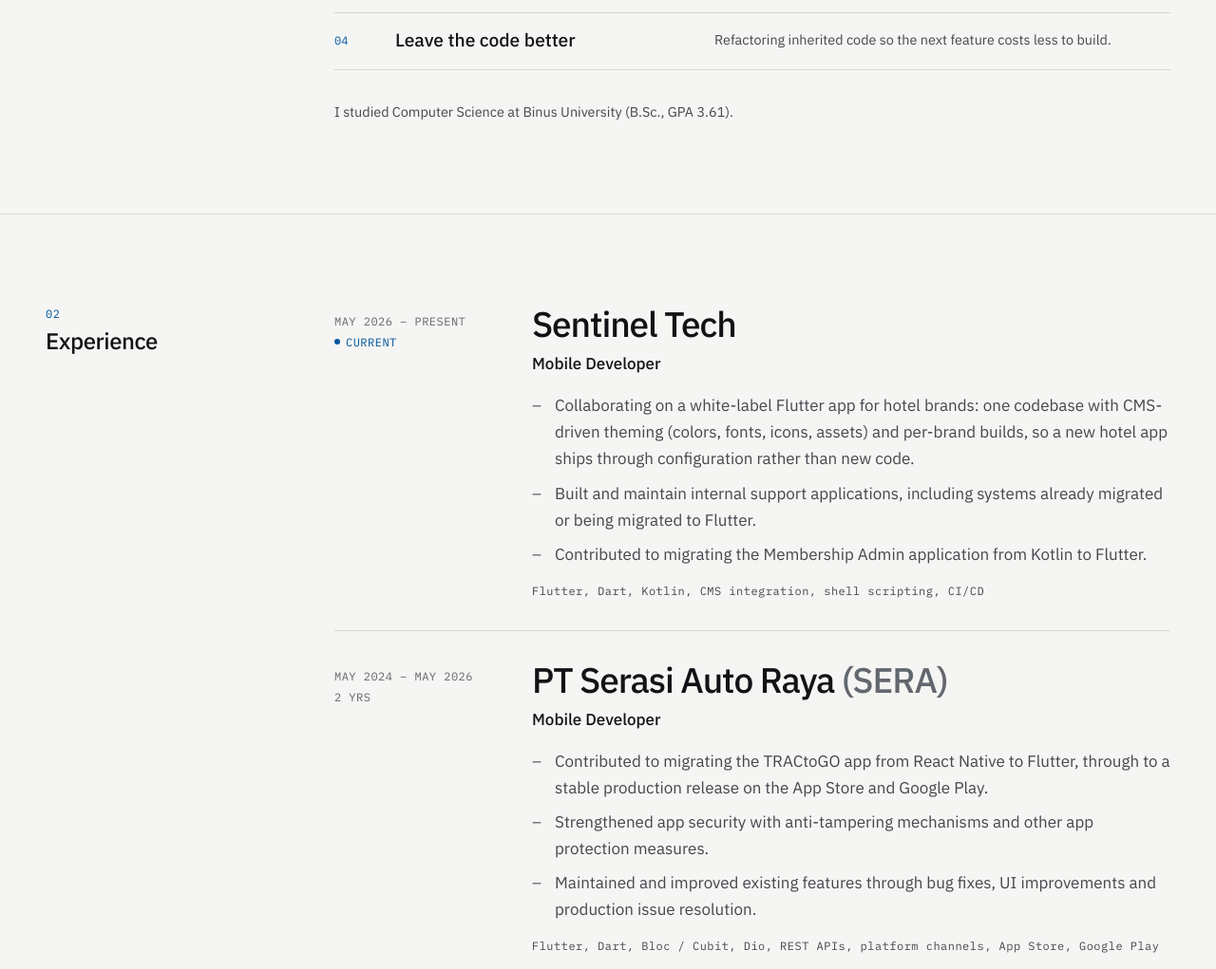
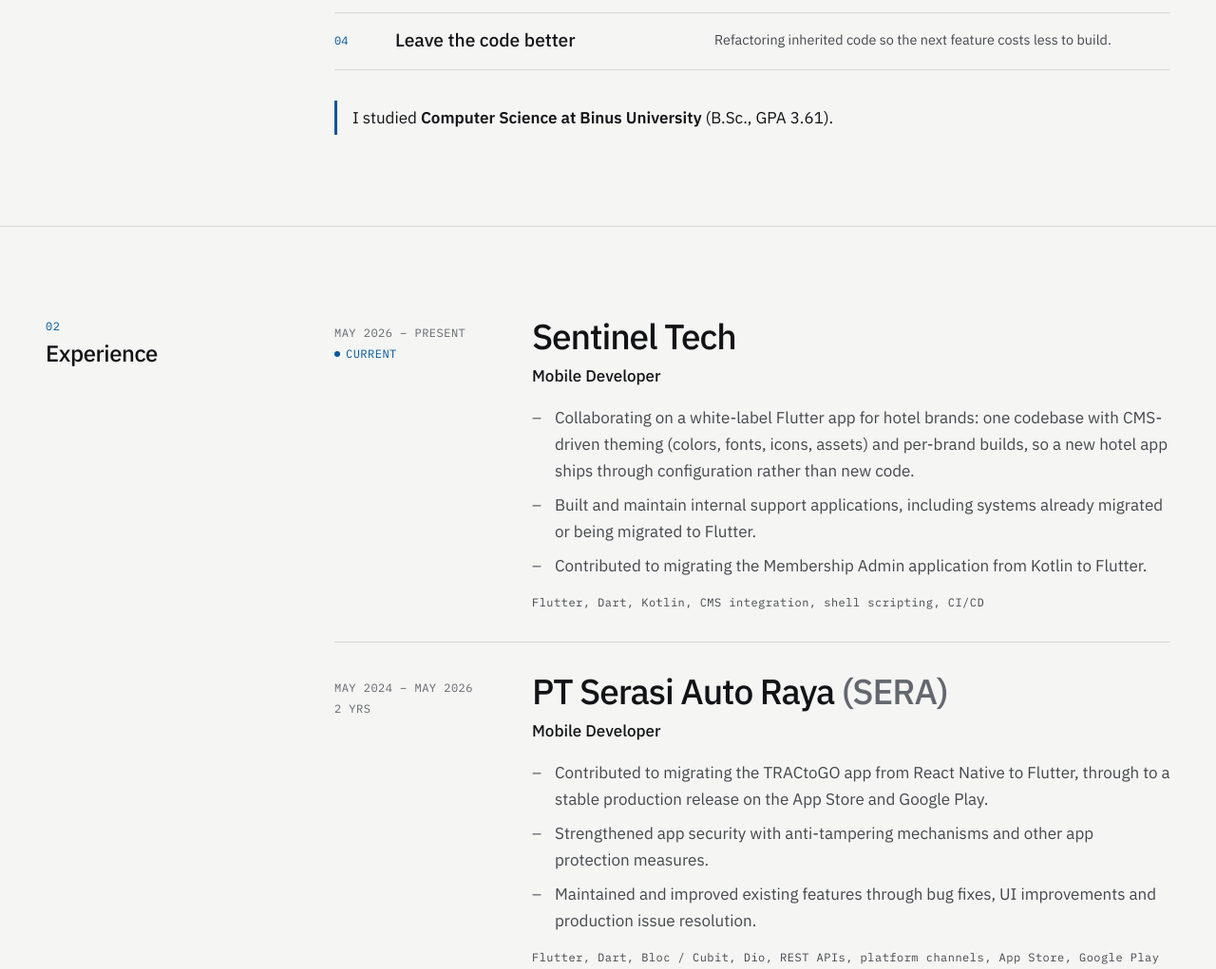
Before and after one commit to IlhamTe/my-portfolio, a plain HTML site: page index.html in a window 1280 px wide. Shown: the part 1876-2897 px from the top of the page at 95% size. Drawn offline with Linux system fonts and the light colour scheme.

Commit message:
feature : Highlight education and extra skills, mark white-label case as in development
- Add "In development" status to the Sentinel Tech case study
- Style the education and "also worked with" lines as accent callouts with bold key terms
- Shorten page title

```diff
--- a/assets/css/style.css
+++ b/assets/css/style.css
@@ -638,10 +638,21 @@ ol {
   }
 }
 
+/* Callout line: shared by education and the "also worked with" note */
+.edu,
+.also {
+  padding: var(--s-1) 0 var(--s-1) var(--s-4);
+  border-left: 3px solid var(--accent);
+  color: var(--ink);
+}
+
+.edu strong,
+.also strong {
+  font-weight: 600;
+}
+
 .edu {
   margin-top: var(--s-6);
-  font-size: var(--fs-small);
-  color: var(--ink-2);
 }
 
 /* ── EXPERIENCE ── */
@@ -1101,11 +1112,6 @@ ol {
   line-height: 1.55;
 }
 
-.also {
-  font-size: var(--fs-small);
-  color: var(--ink-2);
-}
-
 @media (min-width: 760px) {
   .skills {
     grid-template-columns: repeat(3, minmax(0, 1fr));
--- a/index.html
+++ b/index.html
@@ -4,7 +4,7 @@
 <head>
   <meta charset="UTF-8" />
   <meta name="viewport" content="width=device-width, initial-scale=1.0" />
-  <title>Ilham Taufiqurrahman Salim — Senior Mobile Engineer</title>
+  <title>Ilham — Senior Mobile Engineer</title>
   <meta name="description"
     content="Senior Mobile Engineer in Jakarta with 6+ years building Flutter apps: migrations from React Native and native Android, phone and tablet layouts, and white-label builds." />
   <meta name="author" content="Ilham Taufiqurrahman Salim" />
@@ -111,8 +111,8 @@
             <use href="#i-sun" />
           </svg>
         </button>
-        <button type="button" class="icon-btn menu-toggle" id="menu-toggle" aria-label="Open menu"
-          aria-expanded="false" aria-controls="nav-links">
+        <button type="button" class="icon-btn menu-toggle" id="menu-toggle" aria-label="Open menu" aria-expanded="false"
+          aria-controls="nav-links">
           <svg aria-hidden="true">
             <use href="#i-menu" />
           </svg>
@@ -142,8 +142,7 @@
         </div>
 
         <figure class="hero-photo">
-          <img src="assets/images/meh-web.jpg" alt="Portrait of Ilham Taufiqurrahman Salim" width="799"
-            height="1000" />
+          <img src="assets/images/meh-web.jpg" alt="Portrait of Ilham Taufiqurrahman Salim" width="799" height="1000" />
         </figure>
 
         <dl class="hero-facts">
@@ -221,7 +220,7 @@
             </li>
           </ol>
 
-          <p class="edu">I studied Computer Science at Binus University (B.Sc., GPA 3.61).</p>
+          <p class="edu">I studied <strong>Computer Science at Binus University</strong> (B.Sc., GPA 3.61).</p>
         </div>
       </div>
     </section>
@@ -310,7 +309,8 @@
                 <li>Contributed to migrating the Majoo app from native Android to Flutter, establishing a
                   cross-platform codebase.</li>
                 <li>Built responsive layouts so the same app works well on both tablets and smartphones.</li>
-                <li>Built and maintained point-of-sale and business transaction features, including UI, API integration and
+                <li>Built and maintained point-of-sale and business transaction features, including UI, API integration
+                  and
                   ongoing fixes.</li>
               </ul>
               <p class="job-stack meta">Flutter, Dart, Android (Java / Kotlin), REST APIs, POS
@@ -335,18 +335,20 @@
           Three projects in more depth, then the other apps I've shipped. Screenshots are from the published apps.
         </p>
 
-        <!-- Case 1: white-label (no public screenshots, so the pipeline is the visual) -->
+        <!-- Case 1: white-label (not released yet, so the pipeline is the visual) -->
         <article class="case case--wide" aria-labelledby="case-wl">
           <div class="case-meta meta">
             <p>Sentinel Tech</p>
             <p>2026 – Present</p>
+            <p>In development</p>
           </div>
           <div class="case-body">
             <h3 class="case-title" id="case-wl">One Flutter codebase, many hotel brands</h3>
             <dl class="case-facts">
               <div>
                 <dt>Problem</dt>
-                <dd>Each hotel brand needs its own app with its own name, colors, fonts, icons and bundle ID. A separate codebase
+                <dd>Each hotel brand needs its own app with its own name, colors, fonts, icons and bundle ID. A separate
+                  codebase
                   per brand would multiply every fix and feature.</dd>
               </div>
               <div>
@@ -427,8 +429,8 @@
                 src="assets/images/shots/trac_to_go/image_2.jpg" alt="TRACtoGO login screen" width="461" height="1000"
                 loading="lazy" /></a>
             <a class="shot" href="assets/images/shots/trac_to_go/image_1.jpg"><img
-                src="assets/images/shots/trac_to_go/image_1.jpg" alt="TRACtoGO splash screen" width="461"
-                height="1000" loading="lazy" /></a>
+                src="assets/images/shots/trac_to_go/image_1.jpg" alt="TRACtoGO splash screen" width="461" height="1000"
+                loading="lazy" /></a>
           </div>
         </article>
 
@@ -514,8 +516,8 @@
                       src="assets/images/shots/u_by_prodia/image_4.jpg" alt="U by Prodia live chat with patients"
                       width="462" height="1000" loading="lazy" /></a>
                   <a class="shot" href="assets/images/shots/u_by_prodia/image_5.jpg"><img
-                      src="assets/images/shots/u_by_prodia/image_5.jpg" alt="U by Prodia lab test referral"
-                      width="462" height="1000" loading="lazy" /></a>
+                      src="assets/images/shots/u_by_prodia/image_5.jpg" alt="U by Prodia lab test referral" width="462"
+                      height="1000" loading="lazy" /></a>
                   <a class="shot" href="assets/images/shots/u_by_prodia/image_1.jpg"><img
                       src="assets/images/shots/u_by_prodia/image_1.jpg" alt="U by Prodia welcome screen" width="462"
                       height="1000" loading="lazy" /></a>
@@ -717,7 +719,9 @@
             </dl>
           </div>
 
-          <p class="also">Also worked with Firebase, push notifications, payment gateways and SwiftUI.</p>
+          <p class="also">Also worked with <strong>Firebase</strong>, <strong>push notifications</strong>,
+            <strong>payment gateways</strong> and <strong>SwiftUI</strong>.
+          </p>
         </div>
       </div>
     </section>
@@ -752,8 +756,8 @@
                 class="link ext">LinkedIn<span class="visually-hidden"> (opens in a new tab)</span></a>
             </li>
             <li>
-              <a href="https://github.com/IlhamTe" target="_blank" rel="noopener noreferrer" class="link ext">GitHub<span
-                  class="visually-hidden"> (opens in a new tab)</span></a>
+              <a href="https://github.com/IlhamTe" target="_blank" rel="noopener noreferrer"
+                class="link ext">GitHub<span class="visually-hidden"> (opens in a new tab)</span></a>
             </li>
           </ul>
         </div>
```
